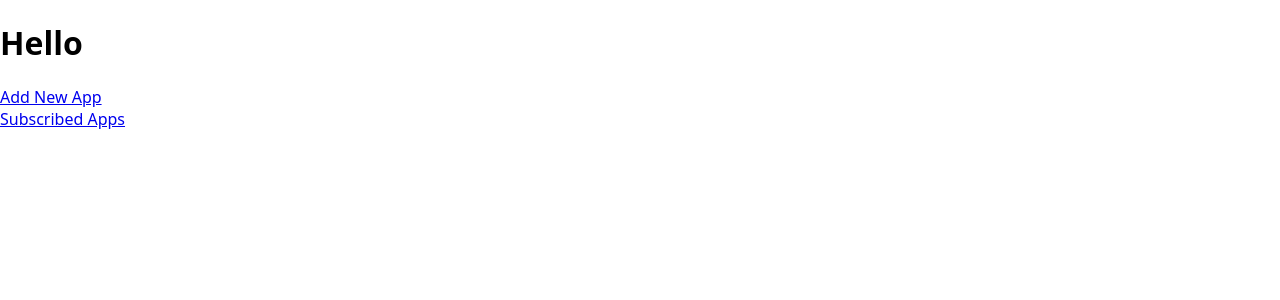
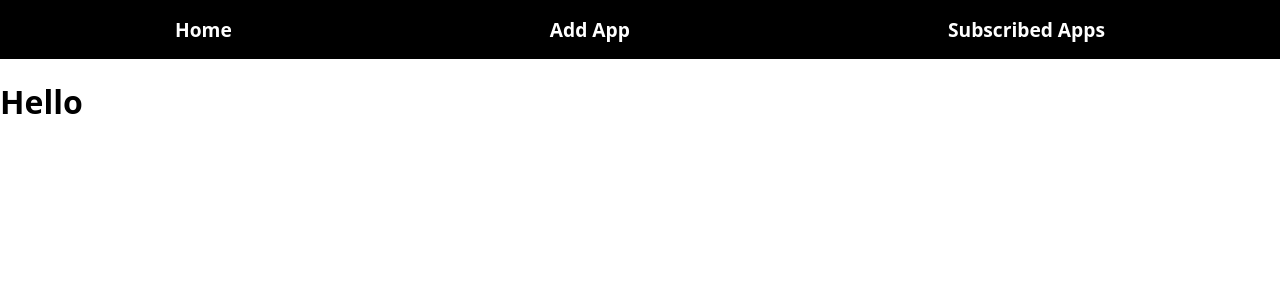
Before and after one commit to zcarian/subscription-manager, a Next.js app: page / in a window 1280 px wide. Shown: the top 300 px of the page. Built offline with nearby package versions, Linux system fonts and the light colour scheme.

Commit message:
adding navigation bar and basic styling

```diff
--- /dev/null
+++ b/components/NavBar/index.tsx
@@ -0,0 +1,32 @@
+import Link from 'next/link';
+import styled from 'styled-components';
+
+const StyledNav = styled.nav`
+    display: flex;
+    padding: 1rem;
+    justify-content: space-around;
+    background-color: #000;
+    `
+
+const StyledLink = styled(Link)`
+    color: #fff;
+    text-decoration: none;
+    font-size: 1.2rem;
+    font-weight: 600;
+    `
+
+export default function NavBar() {
+    return (
+        <StyledNav>
+            <StyledLink href="/">
+                Home
+            </StyledLink>
+            <StyledLink href="/add">
+                 Add App
+            </StyledLink>
+            <StyledLink href="/subscribed-apps">
+                Subscribed Apps
+            </StyledLink>
+        </StyledNav>
+    );
+}
--- a/pages/_app.tsx
+++ b/pages/_app.tsx
@@ -1,5 +1,6 @@
 import GlobalStyle from "../styles.js";
 import { SWRConfig } from "swr";
+import NavBar from "../components/NavBar";
 
 export default function App({ Component, pageProps }) {
   return (
@@ -14,6 +15,7 @@ export default function App({ Component, pageProps }) {
         },
       }}
     >
+      <NavBar/>
       <GlobalStyle />
       <Component {...pageProps} />
     </SWRConfig>
--- a/pages/index.tsx
+++ b/pages/index.tsx
@@ -1,12 +1,7 @@
-import Link from "next/link";
-
 export default function Home() {
   return (
       <main>
         <h1>Hello</h1>
-        <Link href="/add">Add New App</Link>
-        <br/>
-        <Link href="/subscribed-apps">Subscribed Apps</Link>
       </main>
   );
 }
```
Also changed, not shown: pages/subscribed-apps/[id].tsx (added).
